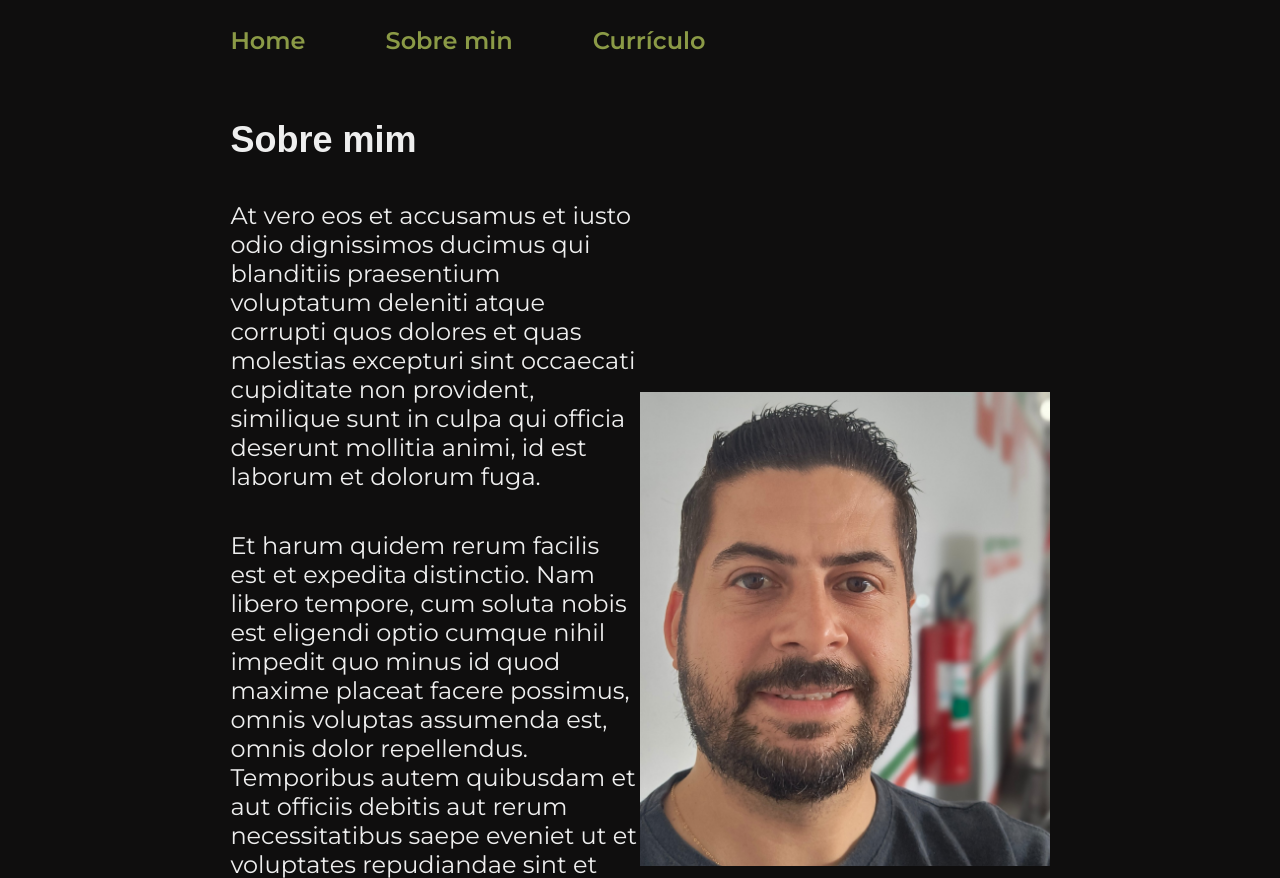
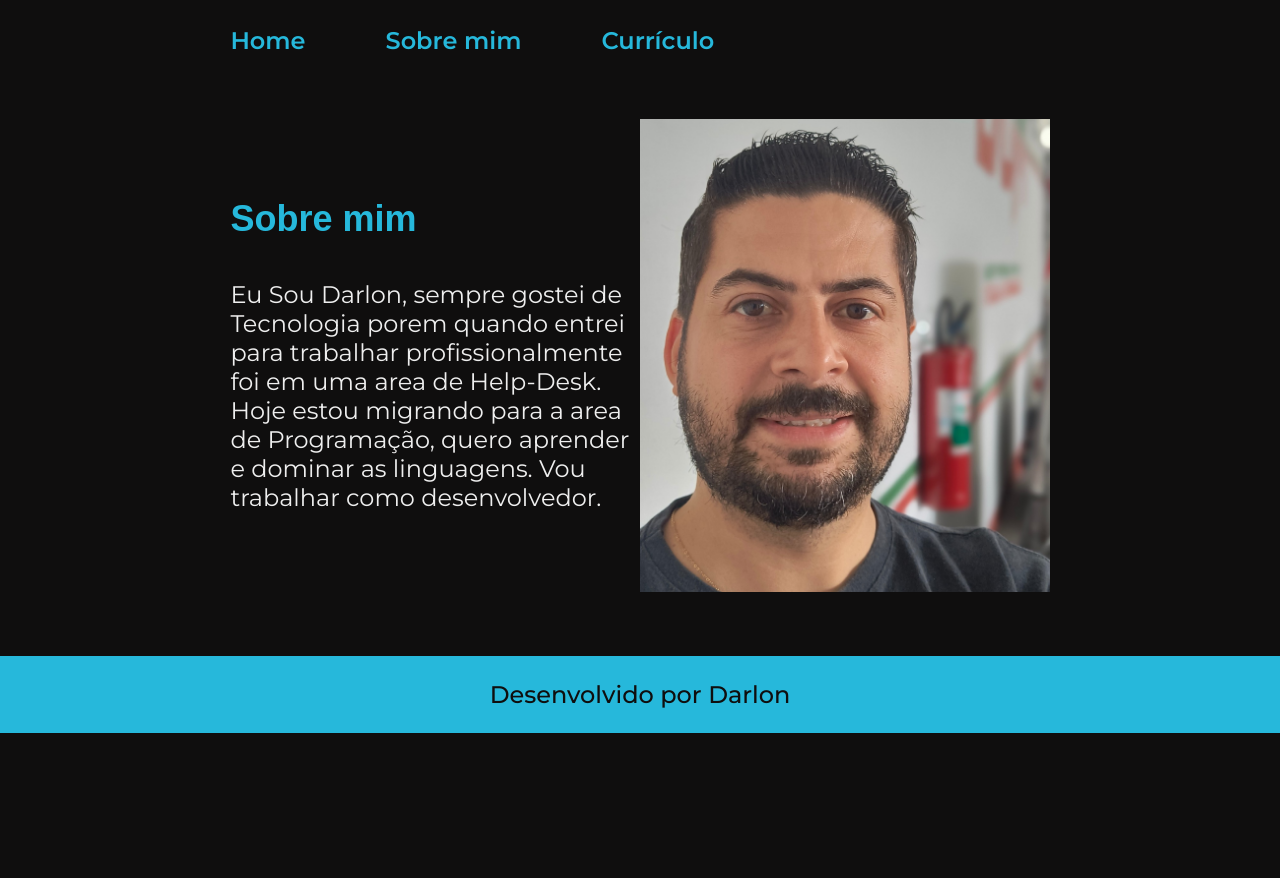
Before and after one commit to Darlon2/Htmlcurriculo, a plain HTML site: page about.html in a window 1280 px wide. Shown: the top 878 px of the page. After the commit the page ends 800 px from the top, so only its background shows below. Drawn offline with Linux system fonts and the light colour scheme.

Commit message:
Sobre mim e cor de titulo

```diff
--- a/about.html
+++ b/about.html
@@ -11,15 +11,14 @@
     <header class="cabecalho">
             <nav class="cabecalho__menu">
                <a class="cabecalho__menu__link" href="index.html">Home</a>
-               <a class="cabecalho__menu__link" href="about.html">Sobre min</a>
+               <a class="cabecalho__menu__link" href="about.html">Sobre mim</a>
                <a class="cabecalho__menu__link" href="curriculo.html">Currículo</a>
             </nav>
     </header>
     <main class="apresentacao">
         <section class="apresentacao__conteudo">
-            <h1 class="apresentacao__conteudo__titulo">Sobre mim </h1>
-            <p class="apresentacao__conteudo__texto">At vero eos et accusamus et iusto odio dignissimos ducimus qui blanditiis praesentium voluptatum deleniti atque corrupti quos dolores et quas molestias excepturi sint occaecati cupiditate non provident, similique sunt in culpa qui officia deserunt mollitia animi, id est laborum et dolorum fuga.</p>
-            <p class="apresentacao__conteudo__texto">Et harum quidem rerum facilis est et expedita distinctio. Nam libero tempore, cum soluta nobis est eligendi optio cumque nihil impedit quo minus id quod maxime placeat facere possimus, omnis voluptas assumenda est, omnis dolor repellendus. Temporibus autem quibusdam et aut officiis debitis aut rerum necessitatibus saepe eveniet ut et voluptates repudiandae sint et molestiae non recusandae. Itaque earum rerum hic tenetur a sapiente delectus, ut aut reiciendis voluptatibus maiores alias consequatur aut perferendis doloribus asperiores ipsum delis forum birol parela maxime infena. Excepteur sint occaecat cupidatat non.</p>
+            <h1 class="apresentacao__conteudo__titulo"><strong class="titulo-destaque">Sobre mim</strong></h1>
+            <p class="apresentacao__conteudo__texto">Eu Sou Darlon, sempre gostei de Tecnologia porem quando entrei para trabalhar profissionalmente foi em uma area de Help-Desk. Hoje estou migrando para a area de Programação, quero aprender e dominar as linguagens. Vou trabalhar como desenvolvedor. </p>
         </section>
         <img class="apresentacao__imagem" src="./assets/image.png" alt="minha foto">
     </main>
--- a/styles/style.css
+++ b/styles/style.css
@@ -3,7 +3,7 @@
 :root {
     --cor-primaria:#0f0e0e;
     --cor-secundaria: #eeeeee;
-    --cor-terciaria: #8b9a46;
+    --cor-terciaria: #26b8db;
     --cor-hover:quartenaria#541212;
 
     --fonte-primaria: "Krona One", sans-serif;
```
Also changed, not shown: curriculo.html (+1 -1 lines), index.html (+1 -1 lines).
